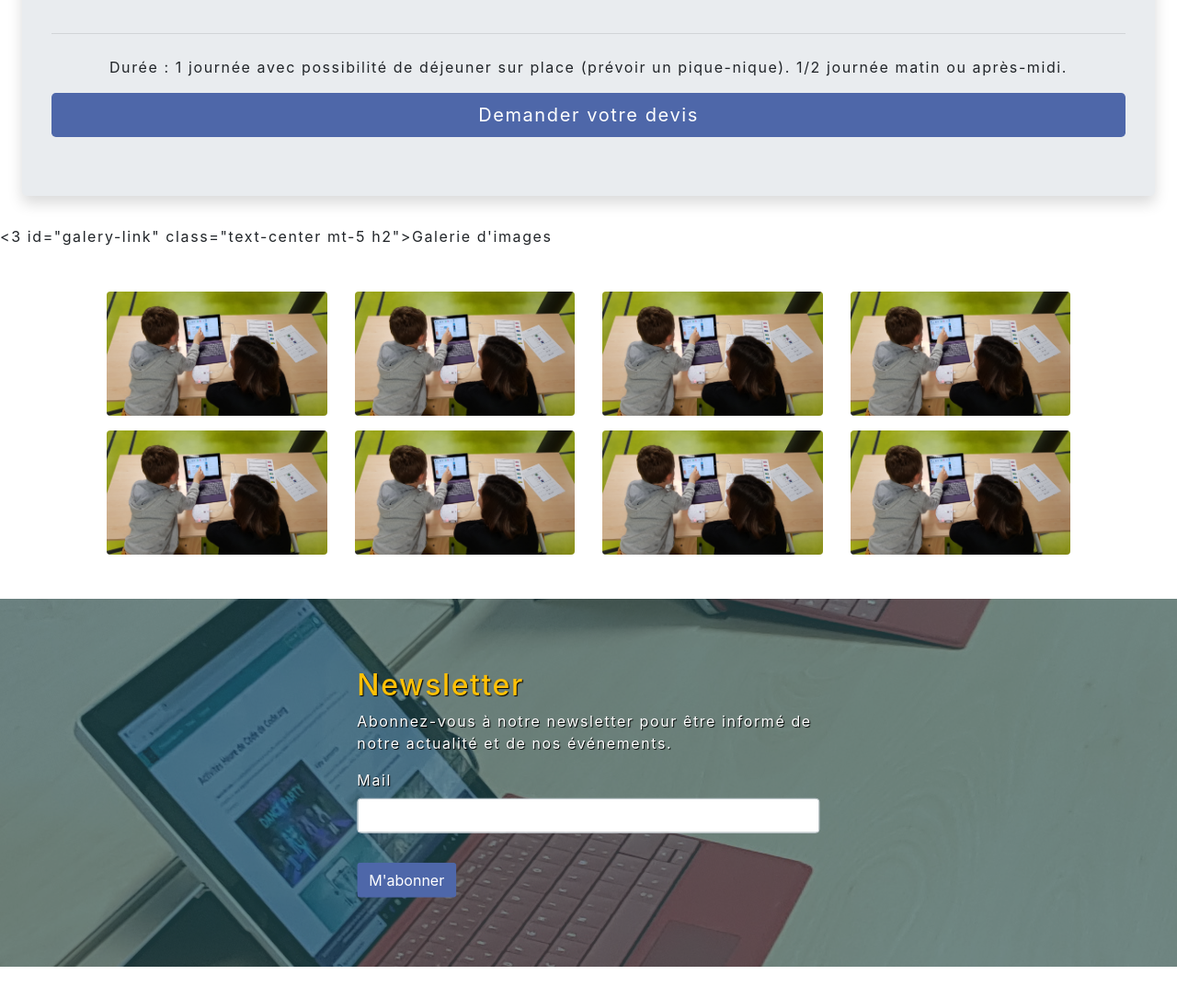
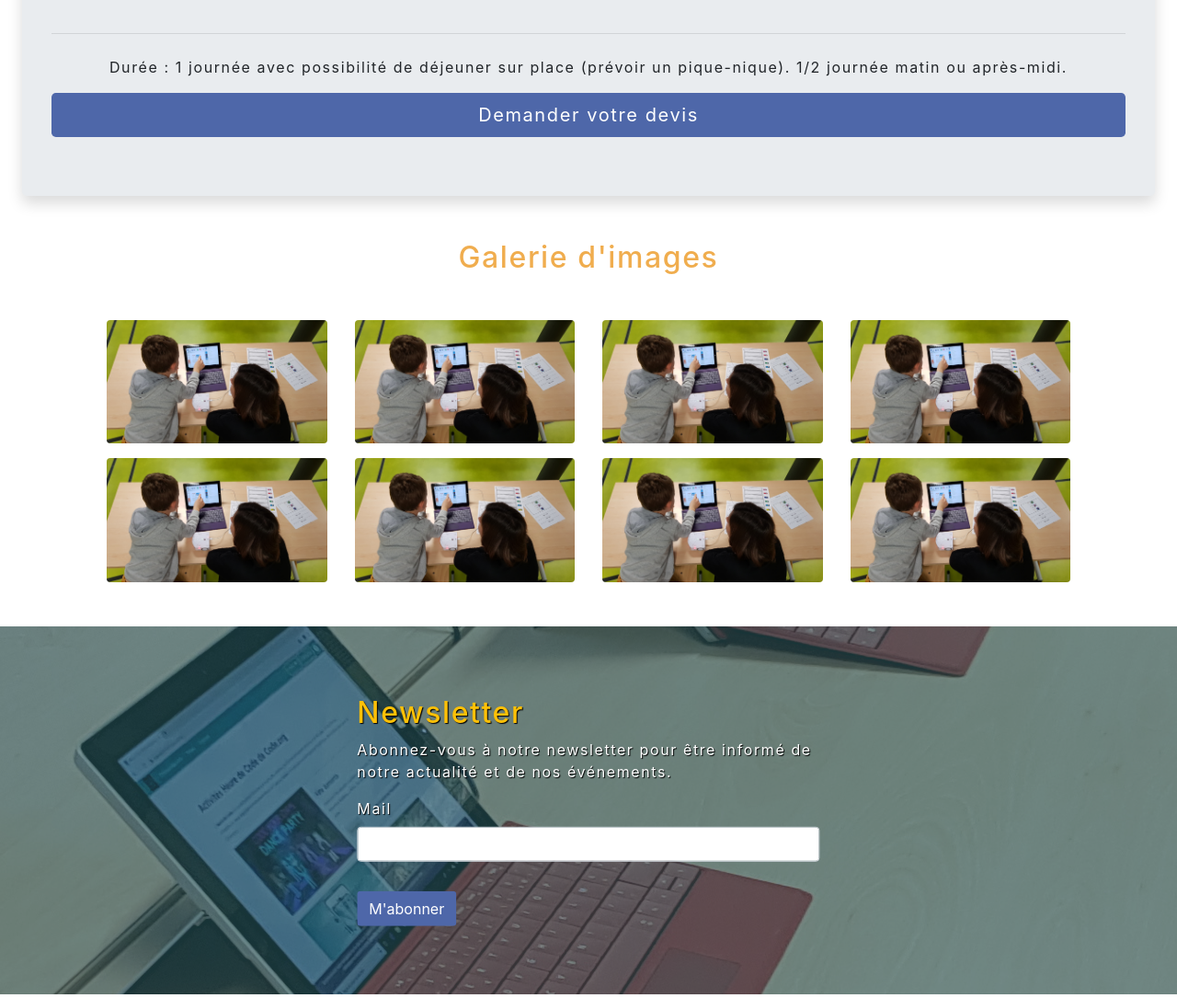
Before and after one commit to Projet-Euratech-Kids/Euratech-kids, a Symfony app: template templates/index/index.html.twig in a window 1280 px wide. Shown: the part 2140-3225 px from the top of the page at 92% size. Run offline with Twig, Linux system fonts and the light colour scheme; the template is opened without the code that fills it, so the values that code supplies are empty; form fields are guessed from the names that the template uses; some libraries are stand-ins or nearby versions.

Commit message:
Update index.html.twig

```diff
--- a/templates/index/index.html.twig
+++ b/templates/index/index.html.twig
@@ -367,7 +367,7 @@
     </section>
 
     <!-- Galerie d'image -->
-    <3 id="galery-link" class="text-center mt-5 h2">Galerie d'images</h3>
+    <h3 id="galery-link" class="text-center mt-5 h2">Galerie d'images</h3>
     <!-- Galerie Ordinateur -->
     <section id="galery" class="container mt-5 galery-desk">
         <div class="row mx-3">
```
